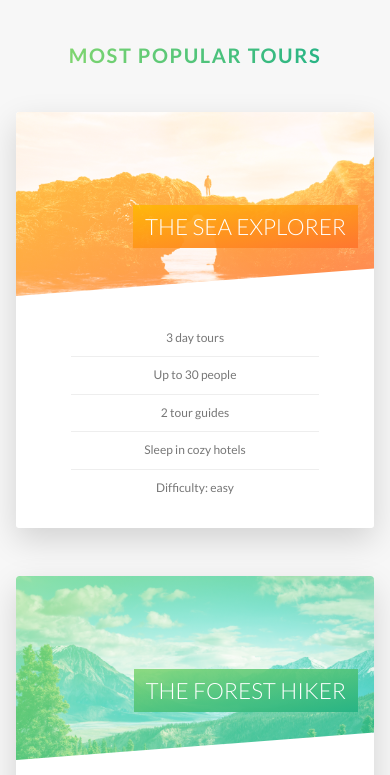
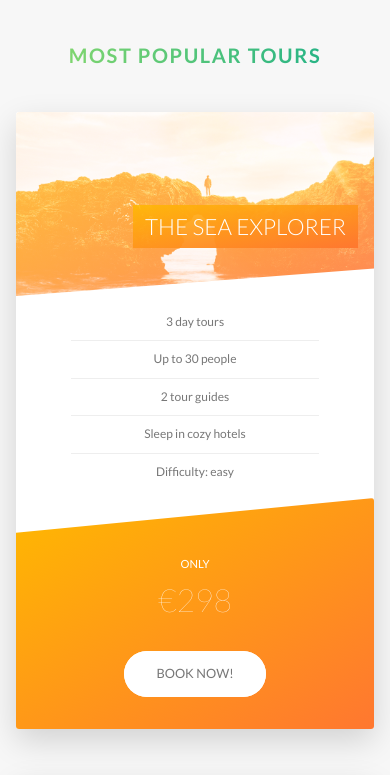
Before and after one commit to StefanAmur/Natours, a website: page index.html in a window 390 px wide. Shown: the part 2539-3314 px from the top of the page. Drawn offline with Linux system fonts and the light colour scheme.

Commit message:
Finished adding the responsive design on the rest of the components.

```diff
--- a/sass/components/_card.scss
+++ b/sass/components/_card.scss
@@ -129,7 +129,7 @@
         }
     }
 
-    //Front Side Styling
+    //Back Side Styling
     &__cta {
         @include absoluteCenter;
 
@@ -152,4 +152,52 @@
         font-size: 6rem;
         font-weight: 100;
     }
+
+
+
+
+    @include respond(tab-port) {
+            height: auto;
+            border-radius: $border-radius-sm;
+            background-color: $color-white;
+            box-shadow: 0 1.5rem 4rem rgba($color-black, .15);
+
+
+            &__side {
+                height: auto;
+                position: relative;
+                box-shadow: none;
+
+                &--back {
+                    transform: rotateY(0);
+                    clip-path: polygon(0 15%, 100% 0, 100% 100%, 0 100%);
+                }
+            }
+
+            &:hover &__side--front {
+                transform: rotateY(0);
+            }
+
+            &__details {
+                padding: 1rem 3rem;
+            }
+
+            //Front Side Styling
+            &__cta {
+                position: relative;
+                top: 0;
+                left: 0;
+                transform: translate(0);
+                width: 100%;
+                padding: 7rem 4rem 4rem 4rem;
+            }
+
+            &__price-box {
+                margin-bottom: 3rem;
+            }
+
+            &__price-value {
+                font-size: 4rem;
+            }
+        }
 }
--- a/sass/components/_form.scss
+++ b/sass/components/_form.scss
@@ -16,6 +16,10 @@
         width: 90%;
         display: block;
         transition: all .3s;
+
+        @include respond (tab-port) {
+            width: 100%;
+        }
 
         &:focus {
             outline: none;
@@ -52,6 +56,11 @@
     &__radio-group {
         width: 49%;
         display: inline-block;
+
+        @include respond (tab-port) {
+            width: 100%;
+            margin-bottom: 2rem;
+        }
     }
 
     &__radio-input {
--- a/sass/components/_popup.scss
+++ b/sass/components/_popup.scss
@@ -85,5 +85,10 @@
         -ms-hyphens: auto;
         -webkit-hyphens: auto;
         hyphens: auto;
+
+        @include respond(tab-port) {
+            -moz-column-count: 1;
+            column-count: 1;
+        }
     }
 }
--- a/sass/components/_story.scss
+++ b/sass/components/_story.scss
@@ -8,6 +8,16 @@
     padding-left: 9rem;
     font-size: $default-font-size;
     transform: skewX(-12deg);
+
+    @include respond(tab-port) {
+        width: 100%;
+        padding: 4rem;
+        padding-left: 7rem;
+    }
+
+    @include respond(phone) {
+        transform: skewX(0);
+    }
 
     & > * {
         transform: skewX(12deg);
@@ -24,6 +34,10 @@
         clip-path: circle(50% at 50% 50%);
         transform: translateX(-3rem) skewX(12deg);
         position: relative;
+
+        @include respond(phone) {
+            transform: translateX(-3rem) skewX(0);
+        }
     }
 
     &__img {
@@ -35,6 +49,10 @@
 
     &__text {
         transform: skewX(12deg);
+
+        @include respond(phone) {
+            transform: skewX(0);
+        }
     }
 
     &__caption {
--- a/sass/pages/_home.scss
+++ b/sass/pages/_home.scss
@@ -57,15 +57,30 @@
 
 .book {
     background-image: linear-gradient(105deg, rgba($color-white, .8) 0%,  rgba($color-white, .8) 50%, transparent 50%) ,url(../img/nat-10.jpg);
-    background-size: cover;
+    background-size: 100%;
     border-radius: $border-radius-sm;
     box-shadow: 0 1.5rem 4rem rgba($color-black, .2);
 
+    @include respond(tab-land) {
+        background-image: linear-gradient(105deg, rgba($color-white, .8) 0%,  rgba($color-white, .8) 65%, transparent 65%) ,url(../img/nat-10.jpg);
+        background-size: cover;
+    }
 
-    height: 50rem;
+    @include respond(tab-port) {
+        background-image: linear-gradient(to right, rgba($color-white, .8) 0%,  rgba($color-white, .8) 100%) ,url(../img/nat-10.jpg);
+
+    }
 
     &__form {
         width: 50%;
         padding: 6rem;
+
+        @include respond(tab-land) {
+            width: 65%;
+        }
+
+        @include respond(tab-port) {
+            width: 100%;
+        }
     }
 }
```
Also changed, not shown: css/style.css.
